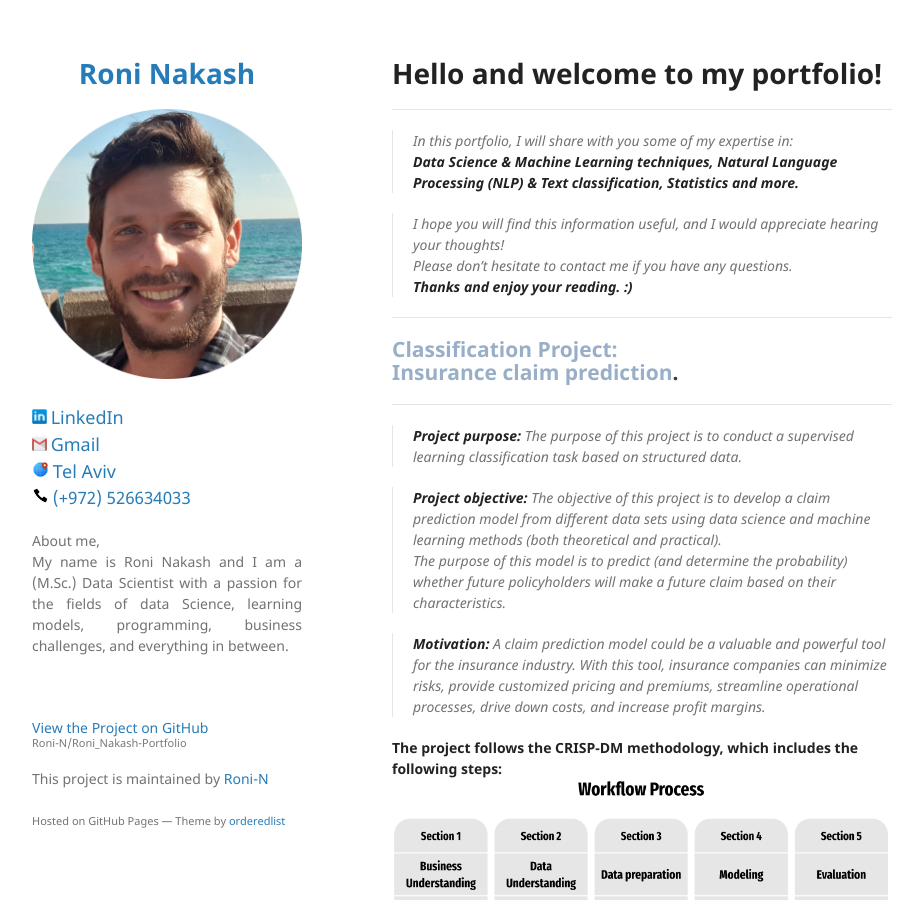
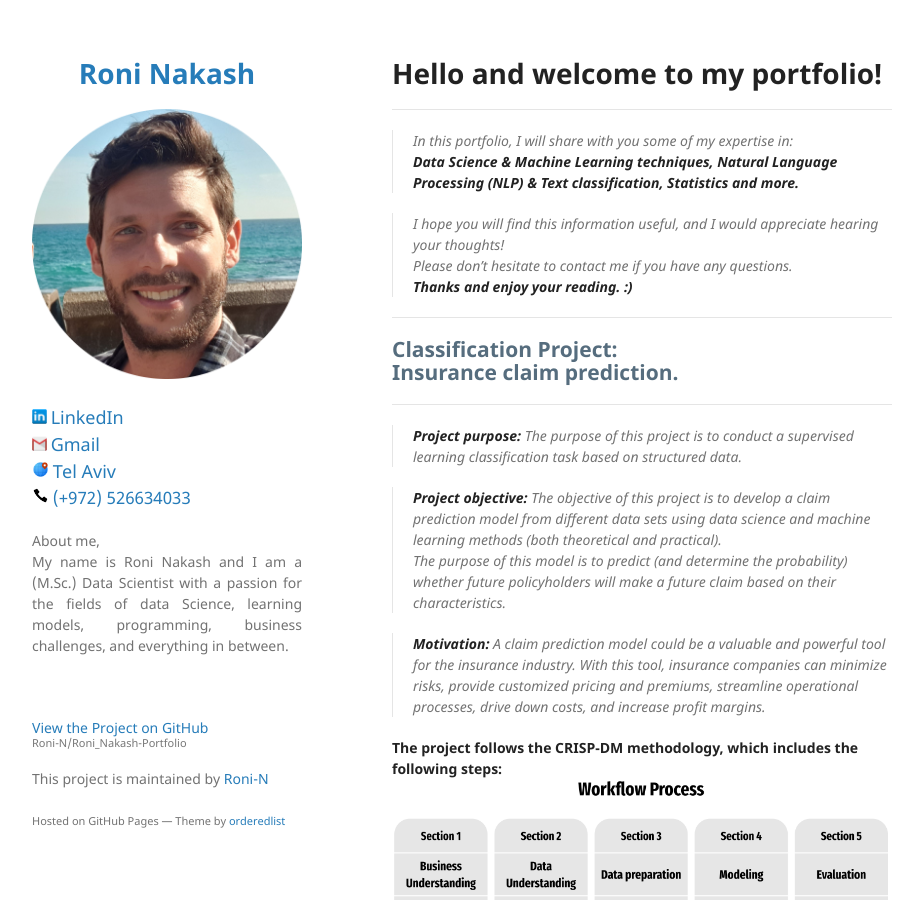
Before and after one commit to Roni-N/Roni_Nakash-Portfolio, a Jekyll site: the page built from index.md, in a window 1280 px wide and 900 px high. Shown: the whole window, without its empty margins (178-1097 px from the left). Built offline with Jekyll 4.4.1, drawn with Linux system fonts in a browser that asks for light colours; our own code applies the rules of GitHub Pages for plain Markdown files.

Commit message:
Update index.md

```diff
--- a/index.md
+++ b/index.md
@@ -14,7 +14,7 @@ layout: default
 >**Thanks and enjoy your reading. :)**
 
 ------------------------------------------------------------
-## <span style="color:#98AFC7">Classification Project:<br> Insurance claim prediction</span>.
+## <span style="color:#566D7E">Classification Project:<br> Insurance claim prediction.</span>
 ------------------------------------------------------------
 > **Project purpose:** The purpose of this project is to conduct a supervised learning classification task based on structured data.  <br>
 
```
